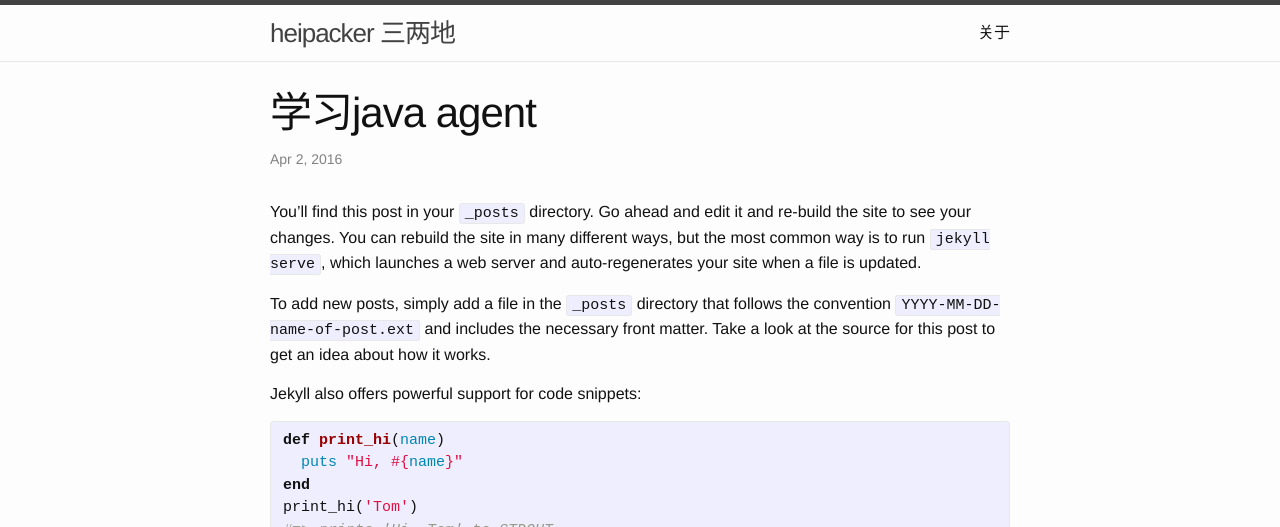
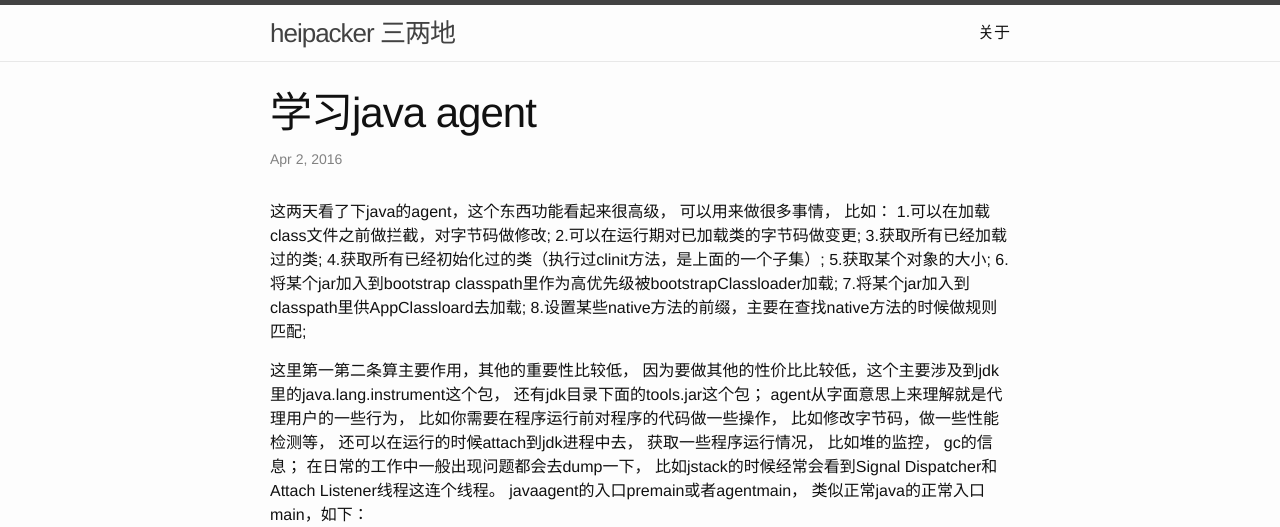
Before and after one commit to heipacker/heipacker.github.io, a Jekyll site: the page built from _posts/2016-04-02-learn-java-agent.markdown, in a window 1280 px wide and 1400 px high. Shown: the top 527 px of the window. Built offline with Jekyll 4.4.1, drawn with Linux system fonts in a browser that asks for light colours; some of the changed text lies outside the part shown; grey boxes are pictures that could not be loaded.

Commit message:
add java agent

```diff
--- a/_posts/2016-04-02-learn-java-agent.markdown
+++ b/_posts/2016-04-02-learn-java-agent.markdown
@@ -4,22 +4,39 @@
 date:   2016-04-02 13:25:58 +0800
 categories: jekyll update
 ---
-You’ll find this post in your `_posts` directory. Go ahead and edit it and re-build the site to see your changes. You can rebuild the site in many different ways, but the most common way is to run `jekyll serve`, which launches a web server and auto-regenerates your site when a file is updated.
+  这两天看了下java的agent，这个东西功能看起来很高级， 可以用来做很多事情， 比如：
+1.可以在加载class文件之前做拦截，对字节码做修改;
+2.可以在运行期对已加载类的字节码做变更;
+3.获取所有已经加载过的类;
+4.获取所有已经初始化过的类（执行过clinit方法，是上面的一个子集）;
+5.获取某个对象的大小;
+6.将某个jar加入到bootstrap classpath里作为高优先级被bootstrapClassloader加载;
+7.将某个jar加入到classpath里供AppClassloard去加载;
+8.设置某些native方法的前缀，主要在查找native方法的时候做规则匹配;
 
-To add new posts, simply add a file in the `_posts` directory that follows the convention `YYYY-MM-DD-name-of-post.ext` and includes the necessary front matter. Take a look at the source for this post to get an idea about how it works.
+  这里第一第二条算主要作用，其他的重要性比较低， 因为要做其他的性价比比较低，这个主要涉及到jdk里的java.lang.instrument这个包， 还有jdk目录下面的tools.jar这个包；
+  agent从字面意思上来理解就是代理用户的一些行为， 比如你需要在程序运行前对程序的代码做一些操作， 比如修改字节码，做一些性能检测等， 还可以在运行的时候attach到jdk进程中去， 获取一些程序运行情况， 比如堆的监控， gc的信息； 在日常的工作中一般出现问题都会去dump一下， 比如jstack的时候经常会看到Signal Dispatcher和 Attach Listener线程这连个线程。
+  javaagent的入口premain或者agentmain， 类似正常java的正常入口main，如下：
+{% gist heipacker/2ce631f95e22d1f348a3e10b183ba067 %}
+这里能看到有两种方式：
+第一种：程序启动是attach，通过设置vm options 例如：-javaagent:/home/fupan/IdeaProjects/agentTest/agent-jar/target/agent-jar-1.0-SNAPSHOT.jar， 这里-javaagent可以有多个， 但是必须放在执行类的前面， 如果放在后面是无效的；
+然后就可以在程序中执行下面的程序获取Instrumentation
+{% gist heipacker/67240c6bfb28ef783701e017c0c51f00 %}
+然后就可以执行下面的代码为所欲为了：
+{% gist heipacker/4be207245fc34938891966083d773c3c %}
 
-Jekyll also offers powerful support for code snippets:
+第二种：程序启动后attach；
+第二种就是要用户自己来attach进进程， 如下:
+{% gist heipacker/de35ba118e472bc93cb0d6be53981c2e %}
+这个需要先获取到进程的pid， 有很多中方法， 随便搞，然后就是将agent-jar.jar包attach进程；然后就可以类似第一种方式的后续操作；
+先获取Instrumentation， 然后就可以修改字节码啊，插入一些日志， 性能测试代码等等；
 
-{% highlight ruby %}
-def print_hi(name)
-  puts "Hi, #{name}"
-end
-print_hi('Tom')
-#=> prints 'Hi, Tom' to STDOUT.
-{% endhighlight %}
+能看到两种方式都是为了获取到java.lang.instrument.Instrumentation这个类， 用户能做的也都是操作这个类来做的，这里具体的api大家可以找找这个类的api接口
 
-Check out the [Jekyll docs][jekyll-docs] for more info on how to get the most out of Jekyll. File all bugs/feature requests at [Jekyll’s GitHub repo][jekyll-gh]. If you have questions, you can ask them on [Jekyll Talk][jekyll-talk].
+例子：[https://github.com/heipacker/agentTest.git][agent-example]
+  参考文献:
+  1.[http://www.infoq.com/cn/articles/javaagent-illustrated][javaagent-illustrated]
 
-[jekyll-docs]: http://jekyllrb.com/docs/home
-[jekyll-gh]:   https://github.com/jekyll/jekyll
-[jekyll-talk]: https://talk.jekyllrb.com/
+
+[javaagent-illustrated]: http://www.infoq.com/cn/articles/javaagent-illustrated
+[agent-example]: https://github.com/heipacker/agentTest.git
```
